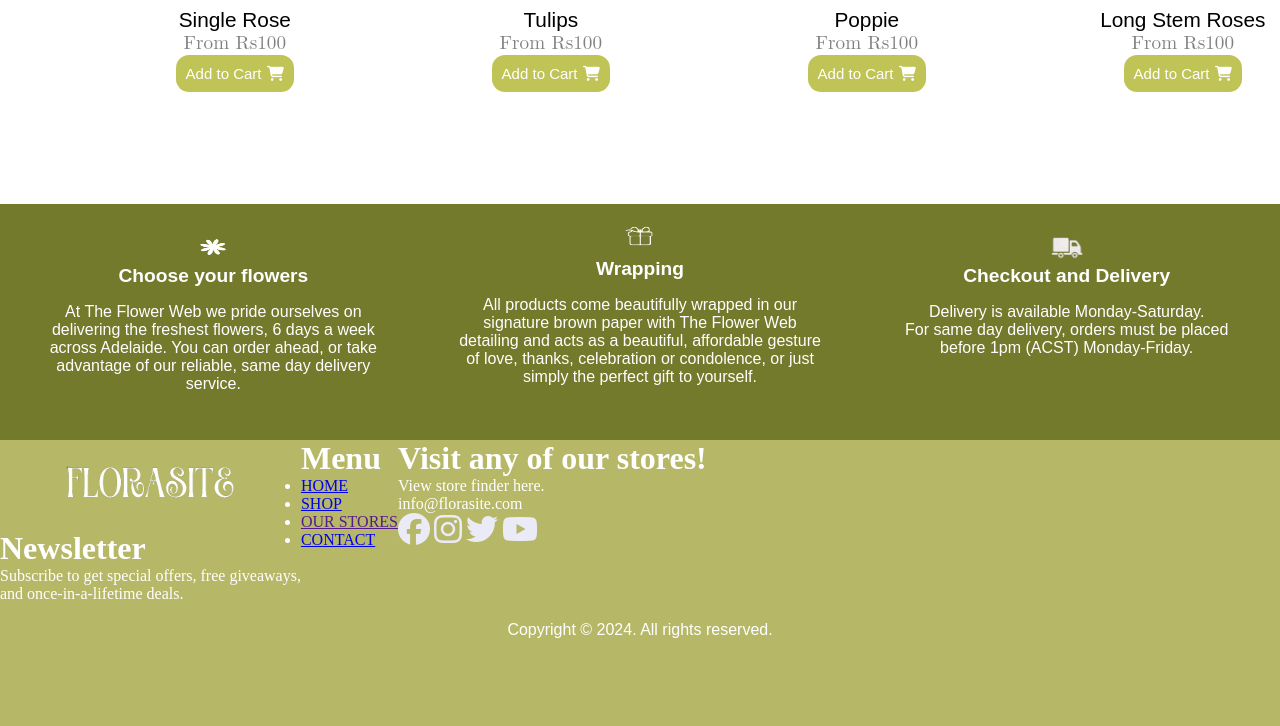
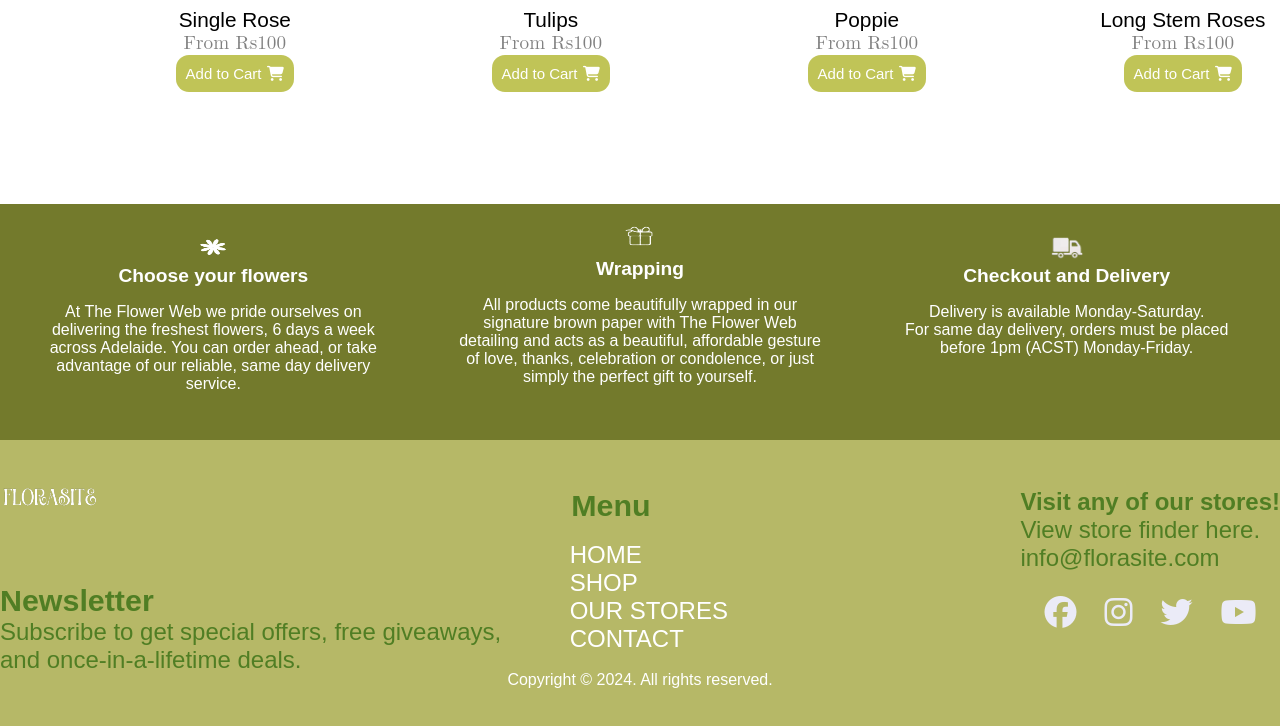
Before and after one commit to Samikshya187/Minor-Project, a plain HTML site: page Homepage.html in a window 1280 px wide. Shown: the part 2688-3414 px from the top of the page. Drawn offline with Linux system fonts and the light colour scheme.

Commit message:
edited one

```diff
--- a/Homepage.html
+++ b/Homepage.html
@@ -350,33 +350,30 @@
 
 <footer class="foot">
     <div id="footer">
-        <div class="footer1">
-            <div class="footer-section">
-                <div class="logo">
-                    <img src="logo1.png" alt="" height="250px" width="60%">
-                </div>
+        <div class="footer-section1">
+            <img src="logo1.png" alt="" height=60% width="20%">
+
+
             <h1>Newsletter</h1>
             <p>Subscribe to get special offers, free giveaways, <br>
                 and once-in-a-lifetime deals.
-                </p><br>
-                <!-- <label for="email">Email </label><br><hr><br> -->
-
+            </p>
 
         </div>
 
-            <div class="footer-section">
+        <div class="footer-section2">
             <h1>Menu</h1>
             <ul>
-                    <li><a href="./Homepage.html">HOME</a></li>
-                    <li><a href="./shop.html">SHOP</a></li>
+                <li><a href="">HOME</a></li>
+                <li><a href="">SHOP</a></li>
                 <li><a href="">OUR STORES</a></li>
-                    <li><a href="./contact.html">CONTACT</a></li>
+                <li><a href="">CONTACT</a></li>
 
             </ul>
 
         </div>
 
-            <div class="footer-section">
+        <div class="footer-section3">
             <h1>Visit any of our stores!</h1>
             <p>View store finder here.</p>
             <p>info@florasite.com</p>
@@ -390,6 +387,7 @@
         </div>
     </div>
     </div>
+
     <div class="rights">
         <center>
             Copyright © 2024. All rights reserved.
```
Lines whose indentation alone changed are shown as unchanged.
